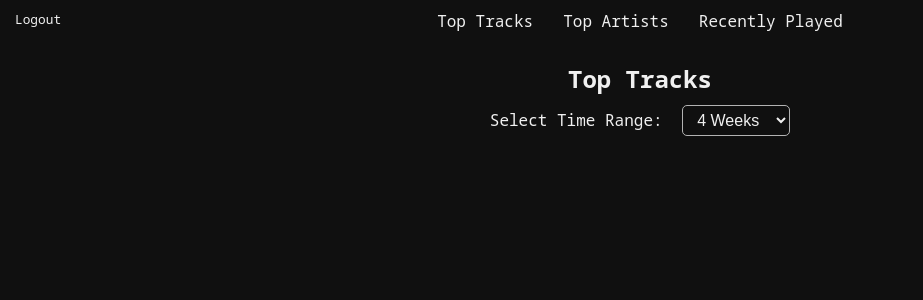
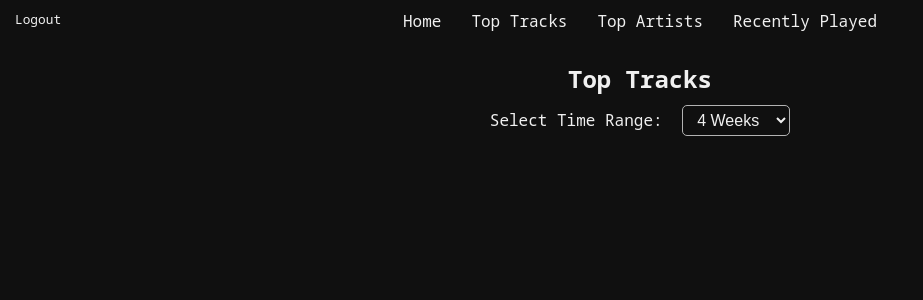
Before and after one commit to birat1/spotify-stats, a Flask app: template src/templates/top_tracks.html in a window 1280 px wide. Shown: the top 300 px of the page, without its empty margins (0-923 px from the left). Run offline with Flask 3, Linux system fonts and the light colour scheme; the template is opened without the code that fills it, so the values that code supplies are empty.

Commit message:
Added a home page

```diff
--- a/src/templates/recently_played.html
+++ b/src/templates/recently_played.html
@@ -16,6 +16,7 @@
     <nav class="navbar">
         <ul class="nav-list">
             <li class="nav-item logout-button"><a href="/logout">Logout</a></li>
+            <li class="nav-item"><a href="/">Home</a></li>
             <li class="nav-item"><a href="/tracks">Top Tracks</a></li>
             <li class="nav-item"><a href="/artists">Top Artists</a></li>
             <li class="nav-item"><a href="/tracks/recent">Recently Played</a></li>
--- a/src/templates/top_artists.html
+++ b/src/templates/top_artists.html
@@ -16,6 +16,7 @@
     <nav class="navbar">
         <ul class="nav-list">
             <li class="nav-item logout-button"><a href="/logout">Logout</a></li>
+            <li class="nav-item"><a href="/">Home</a></li>
             <li class="nav-item"><a href="/tracks">Top Tracks</a></li>
             <li class="nav-item"><a href="/artists">Top Artists</a></li>
             <li class="nav-item"><a href="/tracks/recent">Recently Played</a></li>
--- a/src/templates/top_tracks.html
+++ b/src/templates/top_tracks.html
@@ -16,6 +16,7 @@
     <nav class="navbar">
         <ul class="nav-list">
             <li class="nav-item logout-button"><a href="/logout">Logout</a></li>
+            <li class="nav-item"><a href="/">Home</a></li>
             <li class="nav-item"><a href="/tracks">Top Tracks</a></li>
             <li class="nav-item"><a href="/artists">Top Artists</a></li>
             <li class="nav-item"><a href="/tracks/recent">Recently Played</a></li>
```
